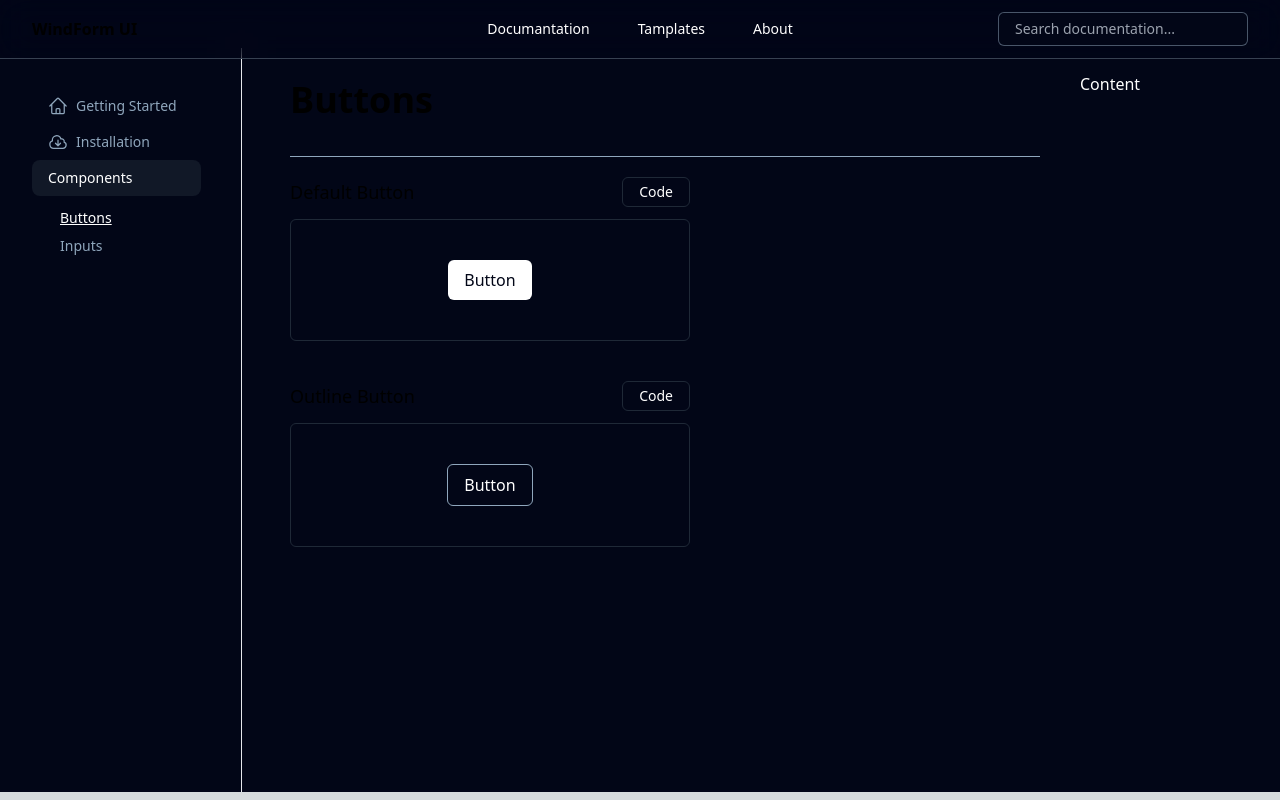
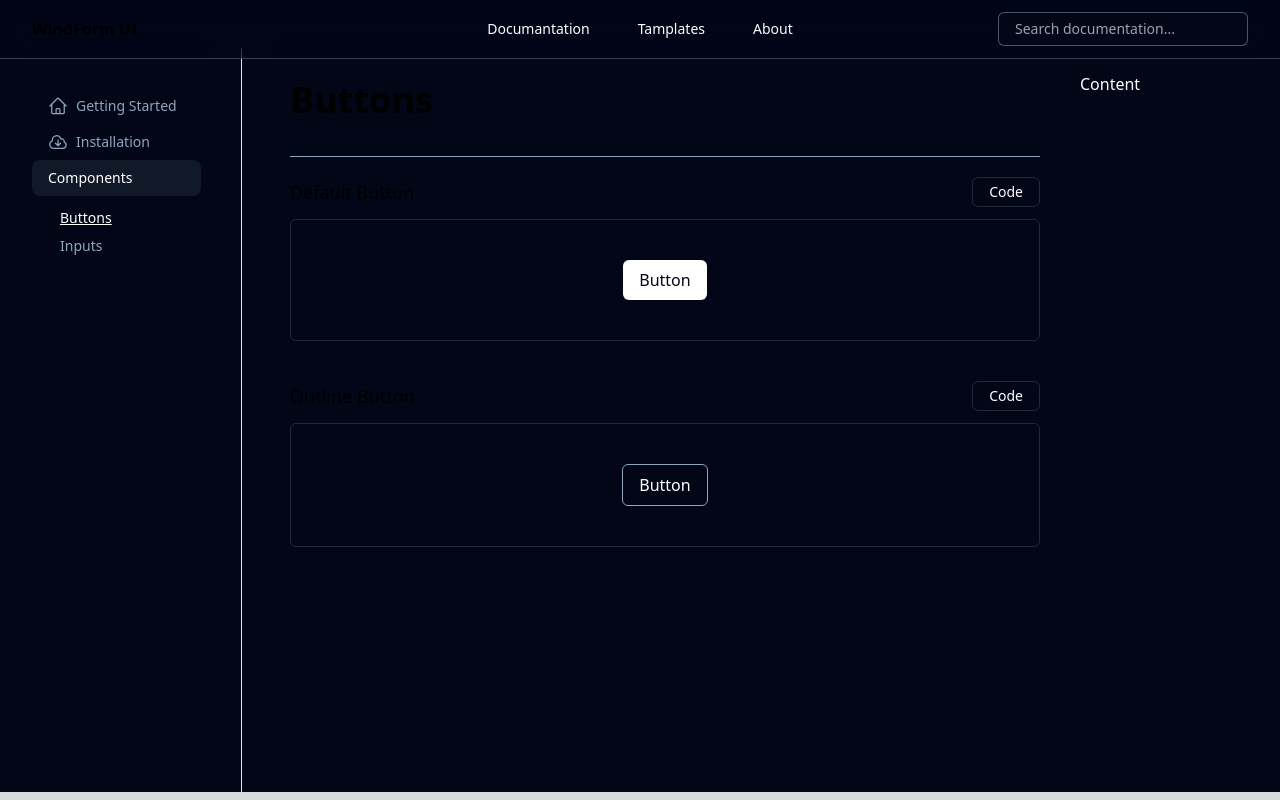
Before and after one commit to GoodGuyForReal/WindFormWeb, a Next.js app: page /doc in a window 1280 px wide. Both pictures are taken after a click on the button "Components". Built offline with nearby package versions, Linux system fonts and the light colour scheme.

Commit message:
cade display and higliter added

```diff
--- a/app/components/PreviewCard.jsx
+++ b/app/components/PreviewCard.jsx
@@ -1,32 +1,24 @@
 import React, { useState, useEffect } from 'react'
-import { dracula } from 'react-syntax-highlighter/dist/esm/styles/hljs';
+import { atomOneDark } from 'react-syntax-highlighter/dist/esm/styles/hljs';
 import SyntaxHighlighter from 'react-syntax-highlighter';
 
 
 const PreviewCard = ({ item }) => {
     const [isCodeDisplay, setIsCodeDisplay] = useState({
         isDisplay: false,
-        style: 'bg-white',
+        style: '',
     });
+
     const showCode = () => {
         setIsCodeDisplay((prevState) => ({
             isDisplay: !prevState.isDisplay,
-            style: prevState.isDisplay ? 'bg-white' : 'bg-slate-900',
+            style: prevState.isDisplay ? '' : 'bg-[#282C34]',
         }));
     };
 
-    useEffect(() => {
-        // Add PrismJS highlight to the code block when the component mounts
-        if (isCodeDisplay.isDisplay) {
-            window.Prism.highlightAll();
-        }
-    }, [isCodeDisplay.isDisplay]);
-
-    console.log(item);
-
     return (
         <div>
-            <div className="preview_card w-full max-w-[400px] ">
+            <div className="preview_card w-full max-w-full ">
                 <div className="card_header w-full flex items-center justify-between mb-3">
                     <h3 className='text-lg'>{item.name}</h3>
 
@@ -39,15 +31,15 @@ const PreviewCard = ({ item }) => {
                         </button>
                     </div>
                 </div>
-                <div className="card_main border border-dark-secondary rounded-md py-10 flex items-center justify-center">
+                <div className={`card_main border border-dark-secondary rounded-md py-10 flex items-center justify-center ${isCodeDisplay.style}`}>
                     <div>
                         {
                             isCodeDisplay.isDisplay ?
                                 <div className='w-full h-full px-10'>
                                     <SyntaxHighlighter
-                                        language="javascript"
-                                        style={dracula}
-                                        className={`overflow-auto text-white language-javascript ${isCodeDisplay.style}`}
+                                        wrapLongLines={true}
+                                        language="jsx"
+                                        style={atomOneDark}
                                     >
                                         {item.code}
                                     </SyntaxHighlighter>
```
